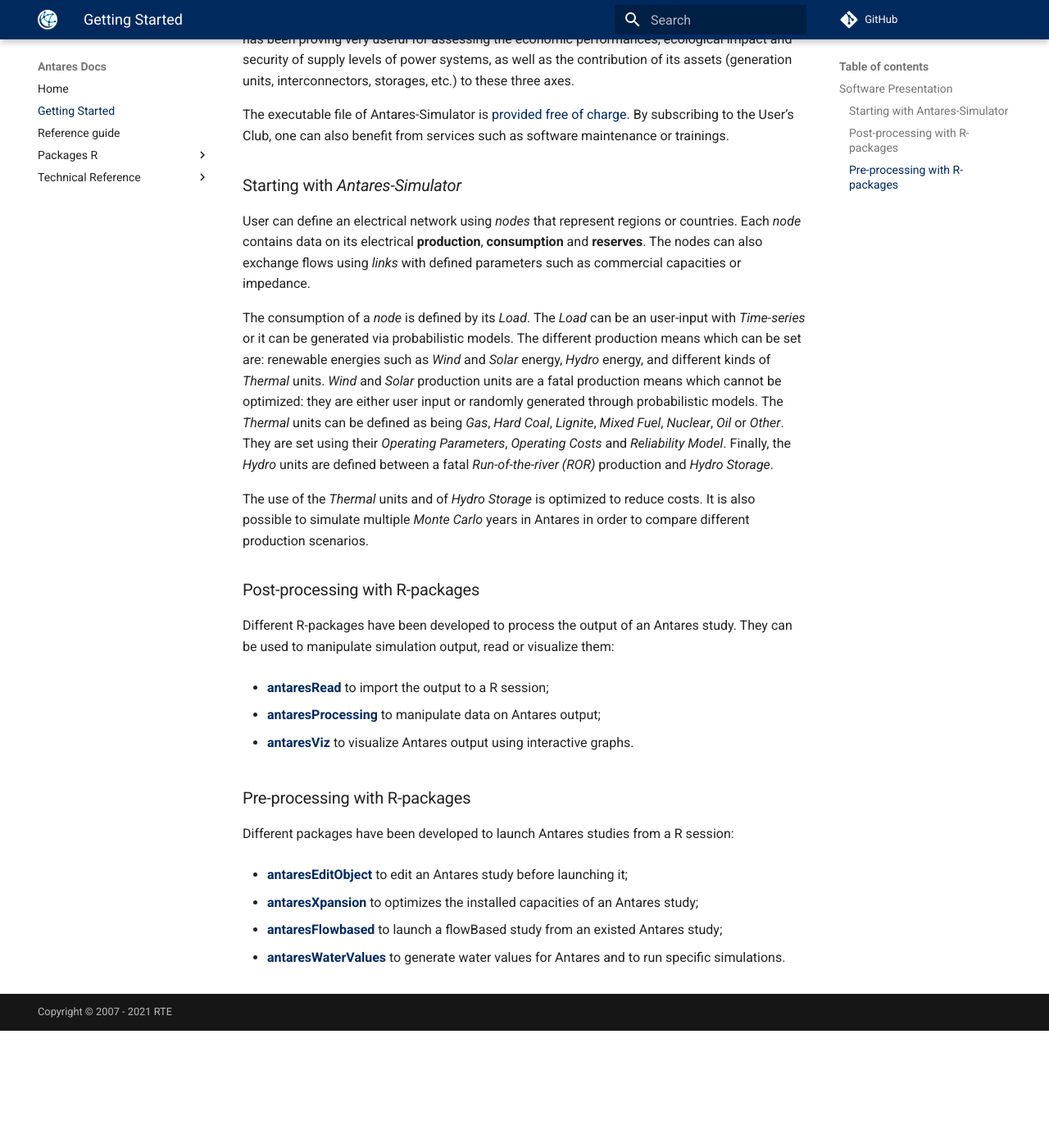
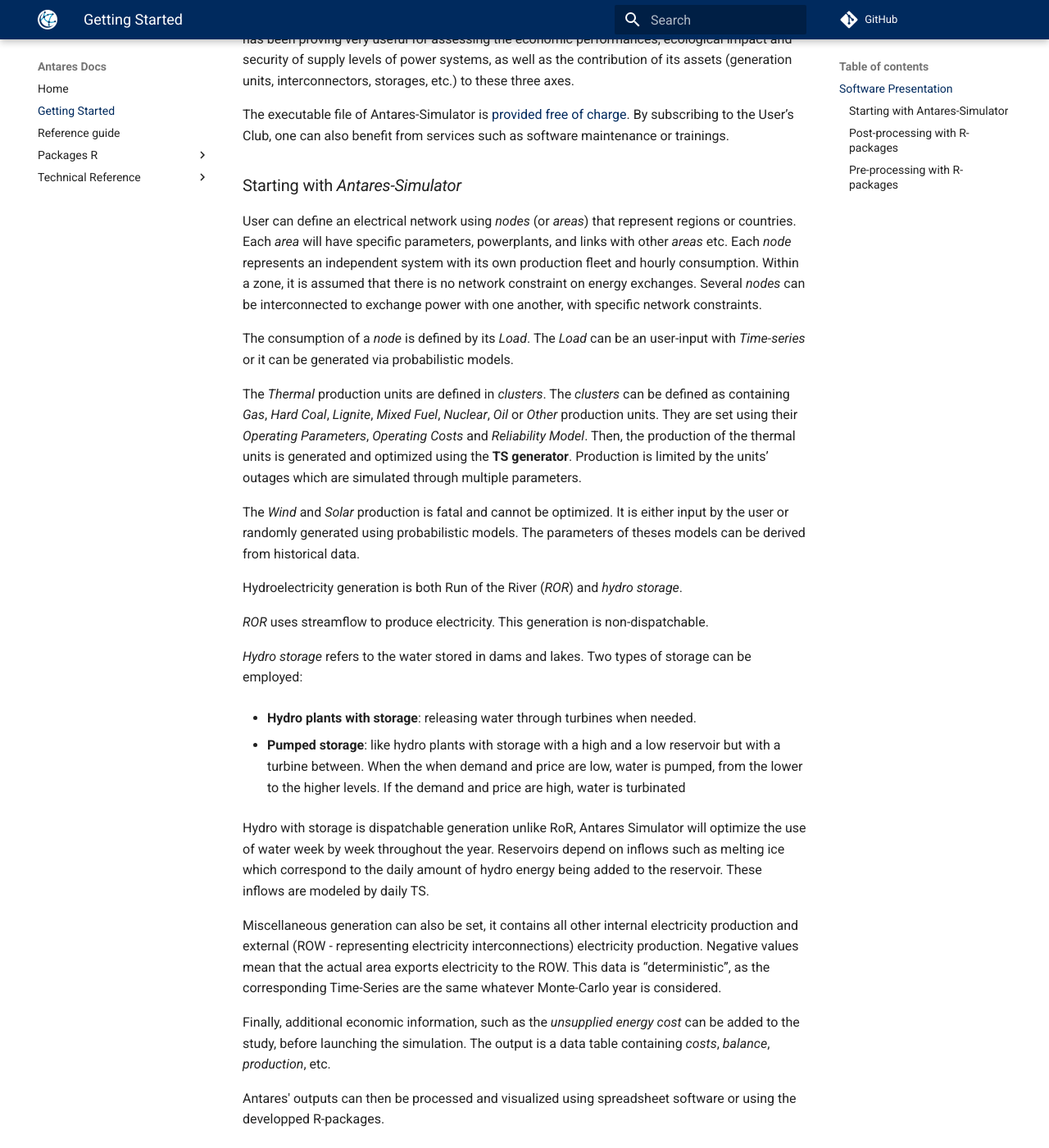
Before and after one commit to AntaresSimulatorTeam/antares-doc, an MkDocs documentation site: the page built from docs/2-getting-started/getting-started.md, in a window 1280 px wide and 1400 px high, scrolled down 484 px. Shown: the whole window at 82% size. Built offline with MkDocs 1.6.1 and Material for MkDocs 9.7.7, drawn with Linux system fonts in a browser that asks for light colours; comment, search, counter and statistics services are not loaded; before the commit the page ends 1741 px from its top, so only the background shows below that.

Commit message:
Add files via upload

```diff
--- a/docs/2-getting-started/getting-started.md
+++ b/docs/2-getting-started/getting-started.md
@@ -15,13 +15,35 @@
 
 ### Starting with _Antares-Simulator_
 
-User can define an electrical network using _nodes_ that represent regions or countries. Each _node_ contains data on its electrical **production**, **consumption** and **reserves**. The nodes can also exchange flows using _links_ with defined parameters such as commercial capacities or impedance.
+User can define an electrical network using _nodes_ (or _areas_) that represent regions or countries. Each _area_ will have specific parameters, powerplants, and links with other _areas_ etc. Each _node_ represents an independent system with its own production fleet and hourly consumption. Within a zone, it is assumed that there is no network constraint on energy exchanges. Several _nodes_ can be interconnected to exchange power with one another, with specific network constraints.
+
+The consumption of a _node_ is defined by its _Load_. The _Load_ can be an user-input with _Time-series_ or it can be generated via probabilistic models.
+
+The _Thermal_ production units are defined in _clusters_. The _clusters_ can be defined as containing _Gas_, _Hard Coal_, _Lignite_, _Mixed Fuel_, _Nuclear_, _Oil_ or _Other_ production units. They are set using their _Operating Parameters_, _Operating Costs_ and _Reliability Model_. Then, the production of the thermal units is generated and optimized using the **TS generator**. Production is limited by the units’ outages which are simulated through multiple parameters.
 
 
-The consumption of a _node_ is defined by its _Load_. The _Load_ can be an user-input with _Time-series_ or it can be generated via probabilistic models. The different production means which can be set are: renewable energies such as _Wind_ and _Solar_ energy, _Hydro_ energy, and different kinds of _Thermal_ units. _Wind_ and _Solar_ production units are a fatal production means which cannot be optimized: they are either user input or randomly generated through probabilistic models. The _Thermal_ units can be defined as being _Gas_, _Hard Coal_, _Lignite_, _Mixed Fuel_, _Nuclear_, _Oil_ or _Other_. They are set using their _Operating Parameters_, _Operating Costs_ and _Reliability Model_. Finally, the _Hydro_ units are defined between a fatal _Run-of-the-river (ROR)_ production and _Hydro Storage_.
+The _Wind_ and _Solar_ production is fatal and cannot be optimized. It is either input by the user or randomly generated using probabilistic models. The parameters of theses models can be derived from historical data.
 
-The use of the _Thermal_ units and of _Hydro Storage_ is optimized to reduce costs. It is also possible to simulate multiple _Monte Carlo_ years in Antares in order to compare different production scenarios.
 
+Hydroelectricity generation is both Run of the River (_ROR_) and _hydro storage_.
+
+_ROR_ uses streamflow to produce electricity. This generation is non-dispatchable.
+
+_Hydro storage_ refers to the water stored in dams and lakes. Two types of storage can be employed:
+
+-	**Hydro plants with storage**: releasing water through turbines when needed.
+
+-	**Pumped storage**: like hydro plants with storage with a high and a low reservoir but with a turbine between. When the when demand and price are low, water is pumped, from the lower to the higher levels. If the demand and price are high, water is turbinated
+
+Hydro with storage is dispatchable generation unlike RoR, Antares Simulator will optimize the use of water week by week throughout the year. Reservoirs depend on inflows such as melting ice which correspond to the daily amount of hydro energy being added to the reservoir. These inflows are modeled by daily TS.
+
+
+Miscellaneous generation can also be set, it contains all other internal electricity production and external (ROW - representing electricity interconnections) electricity production. Negative values mean that the actual area exports electricity to the ROW. This data is “deterministic”, as the corresponding Time-Series are the same whatever Monte-Carlo year is considered.
+
+Finally, additional economic information, such as the _unsupplied energy cost_ can be added to the study, before launching the simulation. The output is a data table containing _costs_, _balance_, _production_, etc.
+
+
+Antares' outputs can then be processed and visualized using spreadsheet software or using the developped R-packages.
 
 ### Post-processing with R-packages
 
```
